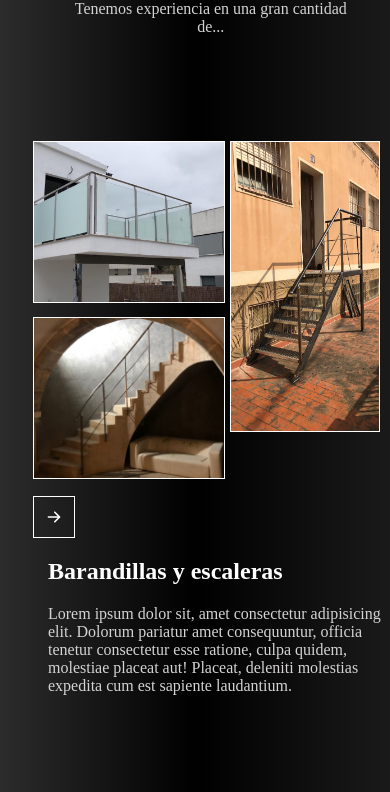
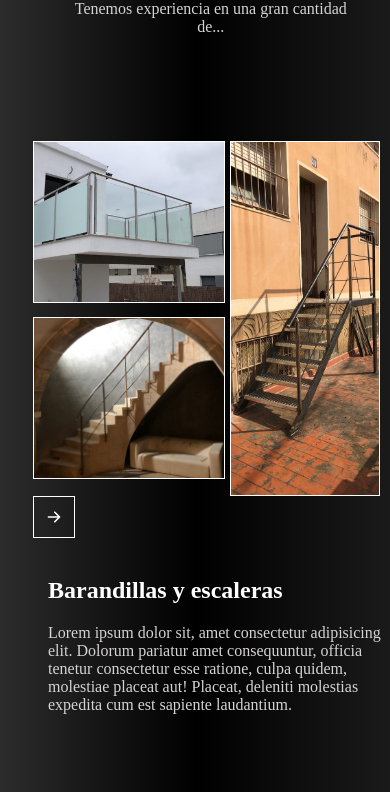
Before and after one commit to DavoSoftwareDeveloper/landing-disuma, a React (Vite) app: page / in a window 390 px wide. Shown: the part 824-1616 px from the top of the page. Built offline with nearby package versions, Linux system fonts and the light colour scheme.

Commit message:
adjust again

```diff
--- a/src/styles/galery.css
+++ b/src/styles/galery.css
@@ -182,7 +182,6 @@
     }
     .image-tall{
       margin-left: 10px;
-      width:60vh;
-      max-height: 44.5vh;
+      height: 44vh;
     }
   }
```
